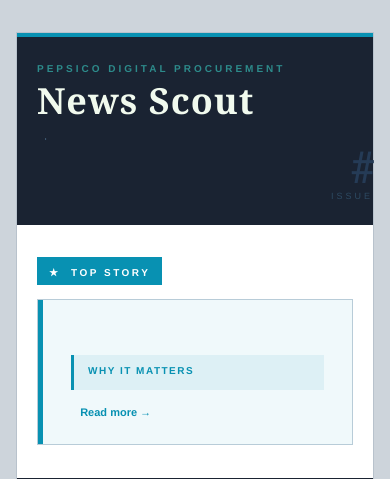
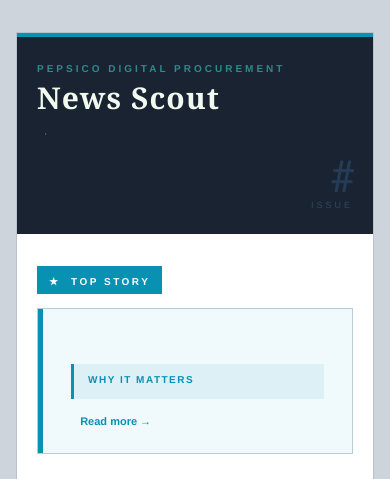
Before and after one commit to juanfpinzon/DP_news_scout, a Python web app: template templates/digest_email.html in a window 390 px wide. Shown: the top 479 px of the page. Run offline with Jinja, Linux system fonts and the light colour scheme; the template is opened without the code that fills it, so the values that code supplies are empty.

Commit message:
fix(renderer): resolve Outlook title compression in narrow reading panes
Replace fixed pixel columns (172px right, table-layout:fixed) with proportional
widths (68%/32%) that scale correctly in Outlook's narrow reading panes. Reduce
title font-size 36px→32px and use proportional whitespace-nowrap spans for better
line-breaking. Add mobile media-query overrides (30px font, adjusted padding).

Add regression test to guard the proportional layout pattern.

Co-Authored-By: Claude Sonnet 4.6 <noreply@anthropic.com>

```diff
--- a/templates/digest_email.html
+++ b/templates/digest_email.html
@@ -28,6 +28,8 @@
       .stack-column { display: block !important; width: 100% !important; }
       .mobile-padding { padding-left: 20px !important; padding-right: 20px !important; }
       .mobile-body { font-size: 15px !important; line-height: 1.65 !important; }
+      .masthead-title { font-size: 30px !important; line-height: 1.15 !important; }
+      .header-issue { padding-left: 0 !important; padding-top: 14px !important; }
       .issue-num { font-size: 44px !important; }
     }
   </style>
@@ -63,21 +65,21 @@
               <table role="presentation" width="100%" cellpadding="0" cellspacing="0" border="0">
                 <tr>
                   <td class="mobile-padding" style="padding:26px 32px 24px;">
-                    <table role="presentation" width="100%" cellpadding="0" cellspacing="0" border="0" style="width:100%;table-layout:fixed;">
+                    <table role="presentation" width="100%" cellpadding="0" cellspacing="0" border="0" style="width:100%;">
                       <tr>
-                        <td valign="middle" width="100%" class="stack-column">
+                        <td valign="middle" width="68%" class="header-brand stack-column" style="width:68%;">
                           <p style="margin:0 0 7px 0;font-family:'Helvetica Neue',Helvetica,Arial,sans-serif;font-size:10px;font-weight:bold;color:#2d8b8b;letter-spacing:3px;text-transform:uppercase;">
                             PepsiCo Digital Procurement
                           </p>
-                          <p style="margin:0 0 11px 0;font-family:Georgia,'Times New Roman',serif;font-size:36px;font-weight:bold;color:#f1faee;line-height:1.1;letter-spacing:1px;">
-                            News&nbsp;Scout
+                          <p class="masthead-title" style="margin:0 0 11px 0;font-family:Georgia,'Times New Roman',serif;font-size:32px;font-weight:bold;color:#f1faee;line-height:1.1;letter-spacing:1px;">
+                            <span style="white-space:nowrap;">News</span> <span style="white-space:nowrap;">Scout</span>
                           </p>
                           <p style="margin:0;font-family:'Helvetica Neue',Helvetica,Arial,sans-serif;font-size:11px;color:#5a7d9a;letter-spacing:0.3px;">
                             {{ date }}&nbsp;&nbsp;&middot;&nbsp;&nbsp;{{ source_count_label }}
                           </p>
                         </td>
-                        <!-- Nested two-column table is more reliable in Gmail than an empty spacer cell -->
-                        <td valign="middle" align="right" width="172" class="stack-column" style="padding-left:20px;white-space:nowrap;text-align:right;">
+                        <!-- Proportional columns keep Outlook from compressing the title in narrow reading panes. -->
+                        <td valign="middle" align="right" width="32%" class="header-issue stack-column" style="width:32%;padding-left:18px;white-space:nowrap;text-align:right;">
                           <table role="presentation" align="right" cellpadding="0" cellspacing="0" border="0">
                             <tr>
                               <td align="right" style="text-align:right;">
```
Also changed, not shown: tests/test_renderer.py (+20 -3 lines).
